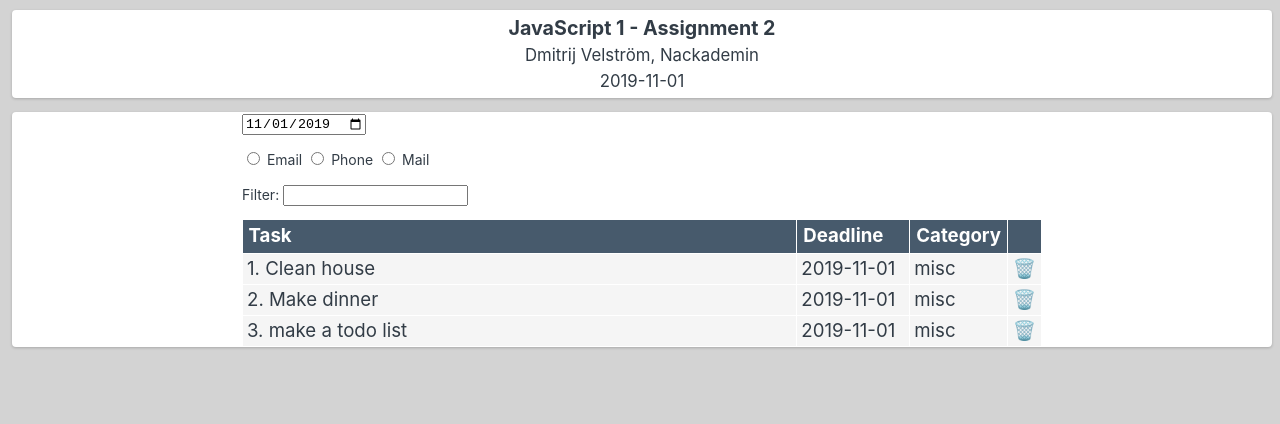
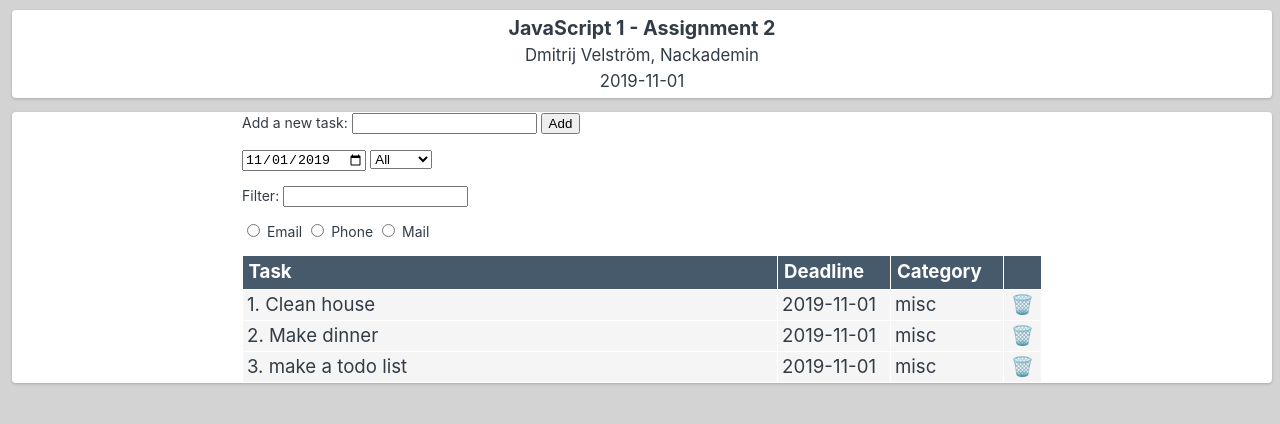
Before and after one commit to Dmitrijv/fend19-js1-todolist, a plain HTML site: page index.html in a window 1280 px wide. Drawn offline with Linux system fonts and the light colour scheme.

Commit message:
option selector is now built with js

```diff
--- a/index.html
+++ b/index.html
@@ -21,11 +21,30 @@
 
         <div class="listContainer">
 
+
+            <p>
+                <label for="newTaskInput">Add a new task: </label>
+                <input type="text" id="newTaskInput">
+                <input type="submit" for="newTaskInput" value="Add" >
+            </p>
+
+            <p>
+                <input type="date" id="start" name="trip-start" value="2019-11-01" min="2019-11-01" max=""  requiredpattern="\d{4}-\d{2}-\d{2}">
+
+                <select id="categorySelector" >
+                </select>
+
+            </p>
+
+
             <P>
-                <input type="date" id="start" name="trip-start" value="2019-11-01" min="2019-11-01" max=""  requiredpattern="\d{4}-\d{2}-\d{2}">
+                <span id="filterFieldSpan">
+                    <label for="filter">Filter: </label>
+                    <input type="text" id="filter">
+                </span>
             </P>
 
-            <P>
+            <p>
                 <span id="radioButtonSpan">
                     <input type="radio" id="contactChoice1" name="contact" value="email">
                     <label for="contactChoice1">Email</label>
@@ -38,20 +57,14 @@
                 </span>
             </P>
 
-            <P>
-                <span id="filterFieldSpan">
-                    <label for="filter">Filter: </label>
-                    <input type="text" id="filter">
-                </span>
-            </P>
 
             <table class="todo" id="todo-table">
                 <thead>
                     <tr>
                         <th>Task</th>
                         <th class="dealineCell" >Deadline</th>
-                        <th class="deleteButtonCell" > Category </th>
-                        <th></th>
+                        <th class="categoryCell" > Category </th>
+                        <th class="deleteButtonCell" ></th>
                     </tr>
                 </thead>
                 <tbody id="todo-table-body">
--- a/main.js
+++ b/main.js
@@ -62,7 +62,7 @@ const toDoItems = [
 ];
 
 
-const CATEGORIES = [
+const TASK_CATEGORIES = [
     "All",
     "Misc",
     "Work",
@@ -71,18 +71,28 @@ const CATEGORIES = [
 ];
 
 
+function fillCategoryOptions() {
+    const select = document.querySelector('#categorySelector');
+    TASK_CATEGORIES.forEach(function (category) {
+        const option = document.createElement("option");
+        option.setAttribute("value", category);
+        option.textContent = category;
+        select.appendChild(option);
+    });
+}
+fillCategoryOptions();
 
 function drawTodoList(itemList) {
 
     const newList = document.createElement("tbody");
-    newList.setAttribute("id","todo-table-body")
+    newList.setAttribute("id", "todo-table-body");
 
     itemList.forEach(function (task, index) {
 
         const tr = document.createElement("tr");
 
         const tdTask = document.createElement("td");
-        tdTask.textContent = `${index+1}. ${task}`;
+        tdTask.textContent = `${index + 1}. ${task}`;
         tr.appendChild(tdTask);
 
         const tdDate = document.createElement("td");
@@ -91,12 +101,13 @@ function drawTodoList(itemList) {
         tr.appendChild(tdDate);
 
         const tdCategory = document.createElement("td");
+        tdCategory.classList.add("categoryCell");
         tdCategory.textContent = 'misc';
         tr.appendChild(tdCategory);
 
         const tdDelete = document.createElement("td");
         tdDelete.classList.add("deleteButtonCell");
-        tdDelete.setAttribute("id","deleteItem"+(index+1)+"Button");
+        tdDelete.setAttribute("id", "deleteItem" + (index + 1) + "Button");
         tdDelete.addEventListener("click", clickDeleteButton);
         tdDelete.textContent = '🗑️';
         tr.appendChild(tdDelete);
@@ -104,11 +115,6 @@ function drawTodoList(itemList) {
         newList.appendChild(tr);
 
     });
-
-    function clickDeleteButton(e) {
-        const itemIndex = Number(e.currentTarget.getAttribute("id").match(/\d+/))-1; // list is 1 to n, array is 0 to n-1
-        deleteListItem(itemIndex);
-    }
 
     const oldList = document.querySelector("#todo-table-body");
     document.querySelector("#todo-table").replaceChild(newList, oldList);
@@ -118,13 +124,22 @@ function drawTodoList(itemList) {
 drawTodoList(toDoItems);
 
 
-function deleteListItem(index){
+
+function clickDeleteButton(e) {
+    let itemIndex = Number(e.currentTarget.getAttribute("id").match(/\d+/));
+    itemIndex--; // list is 1 to n, array is 0 to n-1
+    deleteListItem(itemIndex);
+}
+
+
+function deleteListItem(index) {
     if (toDoItems && index > -1 && index < toDoItems.length)
         toDoItems.splice(index, 1);
     drawTodoList(toDoItems);
 }
 
 const filterField = document.querySelector('#filter');
+
 filterField.addEventListener('input', function (event) {
 
     const filteredItems = toDoItems.filter(function (item) {
@@ -135,4 +150,4 @@ filterField.addEventListener('input', function (event) {
 
     drawTodoList(filteredItems);
 
-})
+});
--- a/style.css
+++ b/style.css
@@ -112,6 +112,11 @@ table.todo .deleteButtonCell {
     text-align: center;
 }
 
+table.todo .categoryCell {
+    width: 100px;
+    text-align: left;
+}
+
 table.todo .dealineCell {
     width: 100px;
 }
@@ -125,3 +130,8 @@ table.todo td.addItemButtonCell {
     background: darkgoldenrod;
     color: white;
 }
+
+
+div.listContainer > table.todo > tbody > tr:hover {
+    background: white;
+}
```
